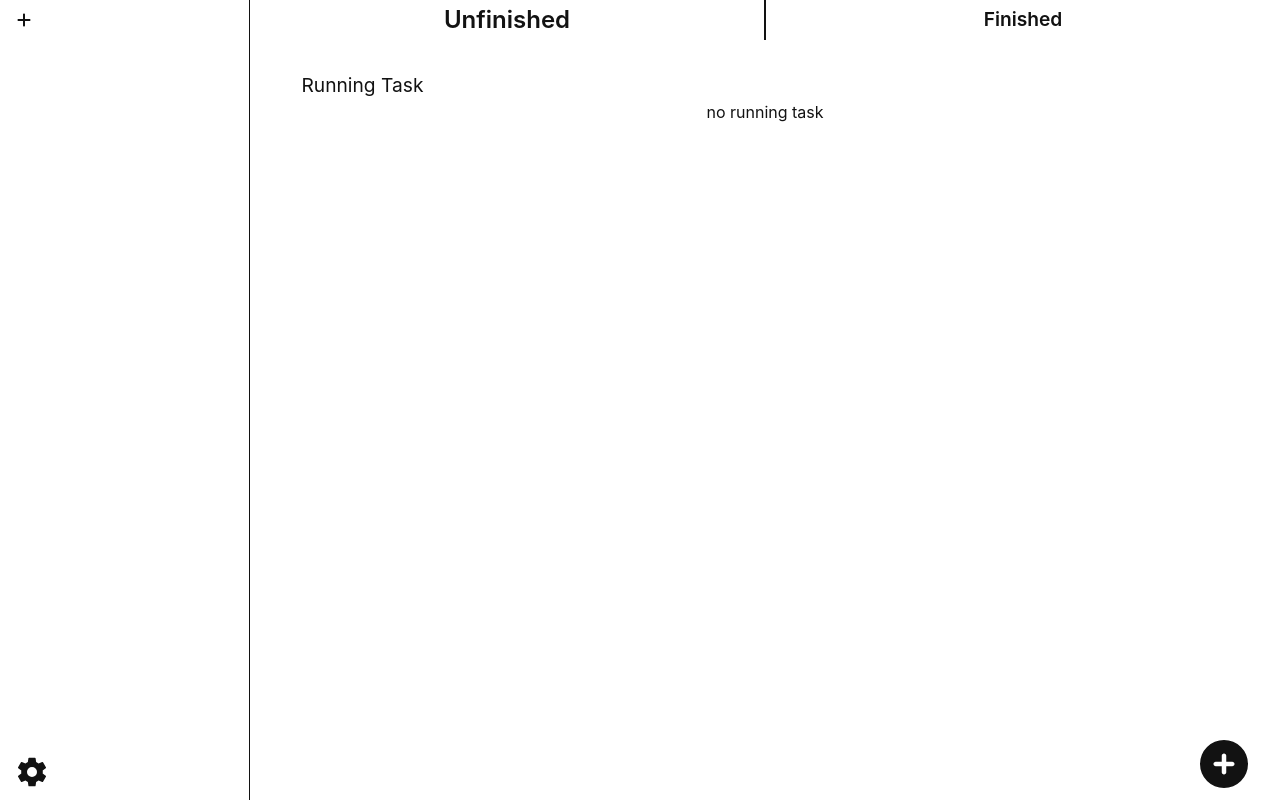
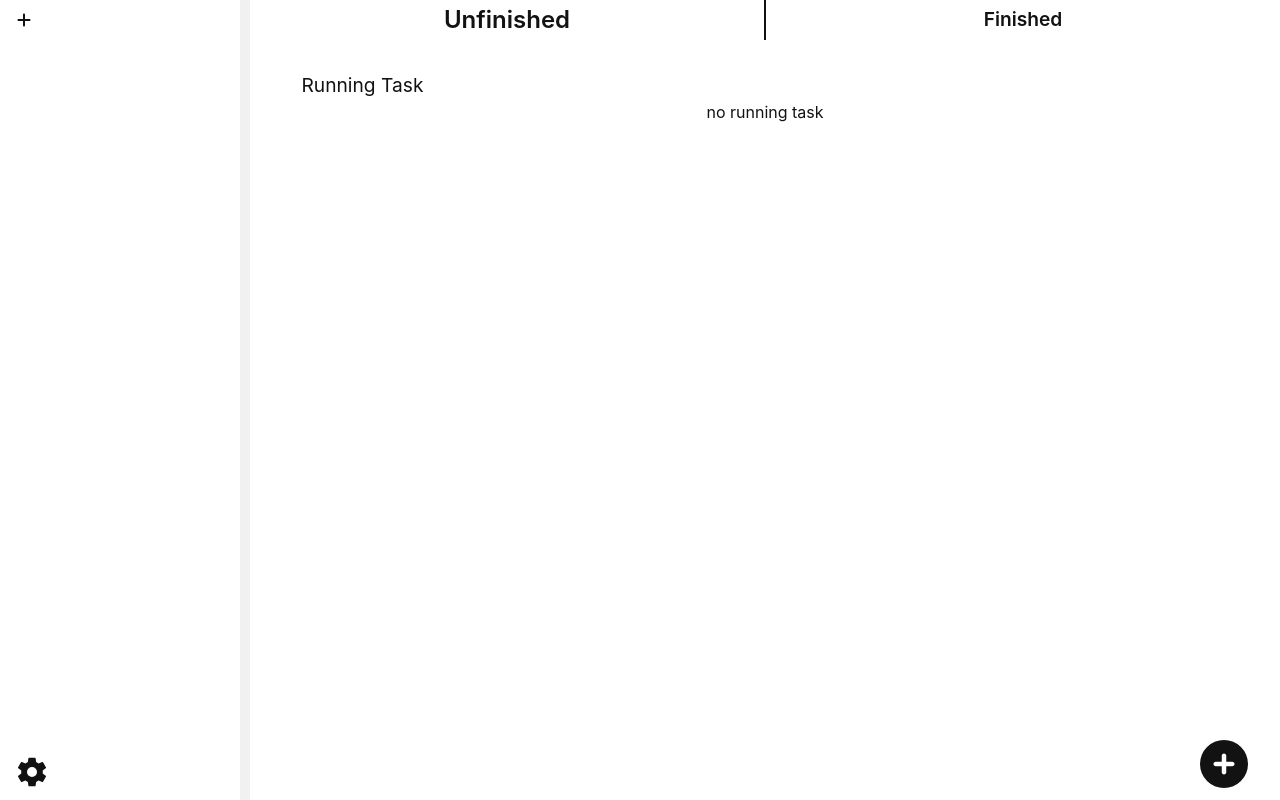
Before and after one commit to mostafa-fallaha/tauri-personal-task-manager, a React (Vite) app: page / in a window 1280 px wide. Built offline with nearby package versions, Linux system fonts and the light colour scheme.

Commit message:
made the aside div resizable

```diff
--- a/src/App.tsx
+++ b/src/App.tsx
@@ -1,16 +1,18 @@
 import { Grid, GridItem } from "@chakra-ui/react";
 import MainHome from "./components/tasks/MainHome";
 import AsideHome from "./components/categories/AsideHome";
+import { useState } from "react";
 
 function App() {
+  const [asideSize, setAsideSize] = useState<number>(250);
   return (
     <Grid
       templateAreas={{ base: `"aside main"` }}
-      templateColumns={"250px 1fr"}
+      templateColumns={asideSize + "px 1fr"}
       height={"100svh"}
     >
-      <GridItem area={"aside"} borderRight={"1px "}>
-        <AsideHome />
+      <GridItem area={"aside"}>
+        <AsideHome setNewSize={(size) => setAsideSize(size)} />
       </GridItem>
 
       <GridItem area={"main"}>
--- a/src/components/categories/AsideHome.tsx
+++ b/src/components/categories/AsideHome.tsx
@@ -19,7 +19,11 @@ import ChangeAlarmModal from "./ChangeAlarmModal";
 import AddCategory from "./AddCategory";
 import { FaPlus } from "react-icons/fa6";
 
-function AsideHome() {
+interface Props {
+  setNewSize: (size: number) => void;
+}
+
+function AsideHome({ setNewSize }: Props) {
   const categories = useSelector(
     (state: RootState) => state.category.categories
   );
@@ -28,6 +32,9 @@ function AsideHome() {
   const { toggleColorMode, colorMode } = useColorMode();
 
   const [addCat, setAddCat] = useState(false);
+  // const [width, setWidth] = useState<number>(250);
+  const minW = 200;
+  const maxW = 400;
 
   const boxRef = useRef<HTMLDivElement>(null);
 
@@ -35,8 +42,27 @@ function AsideHome() {
     dispatch(getCategories());
   }, [dispatch]);
 
+  const handleResize = (_e: React.MouseEvent<HTMLDivElement, MouseEvent>) => {
+    document.addEventListener("mousemove", resize);
+    document.addEventListener("mouseup", stopResize);
+
+    function resize(event: MouseEvent) {
+      const newWidth = event.clientX;
+      if (newWidth >= minW && newWidth <= maxW) {
+        setNewSize(newWidth);
+      }
+      // setWidth(newWidth);
+    }
+
+    function stopResize() {
+      document.removeEventListener("mousemove", resize);
+      document.removeEventListener("mouseup", stopResize);
+    }
+  };
+
   return (
-    <Box>
+    <Box position={"relative"} width={"100%"}>
+      <Box overflow={"auto"} height={"100svh"}>
         <Tooltip label="Add Category">
           <Button
             background={"none"}
@@ -86,6 +112,18 @@ function AsideHome() {
         </Menu>
         <ChangeAlarmModal isOpen={isOpen} onClose={onClose} />
       </Box>
+      <Box
+        onMouseDown={handleResize}
+        width={"10px"}
+        height={"100%"}
+        position={"absolute"}
+        right={0}
+        top={0}
+        cursor={"ew-resize"}
+        // zIndex={"1"}
+        backgroundColor={"#f1f1f1"}
+      ></Box>
+    </Box>
   );
 }
 
```
Lines whose indentation alone changed are shown as unchanged.
